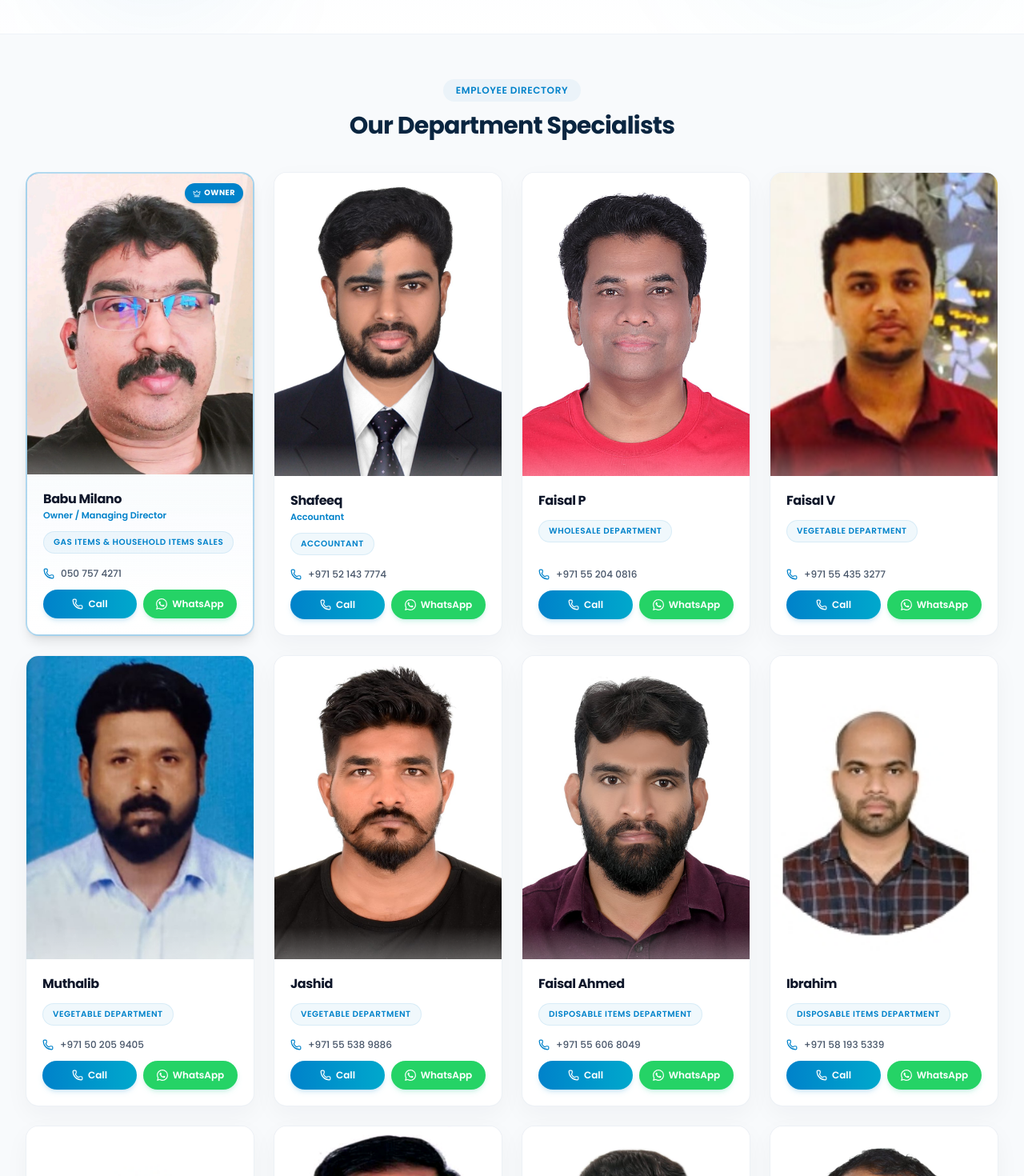
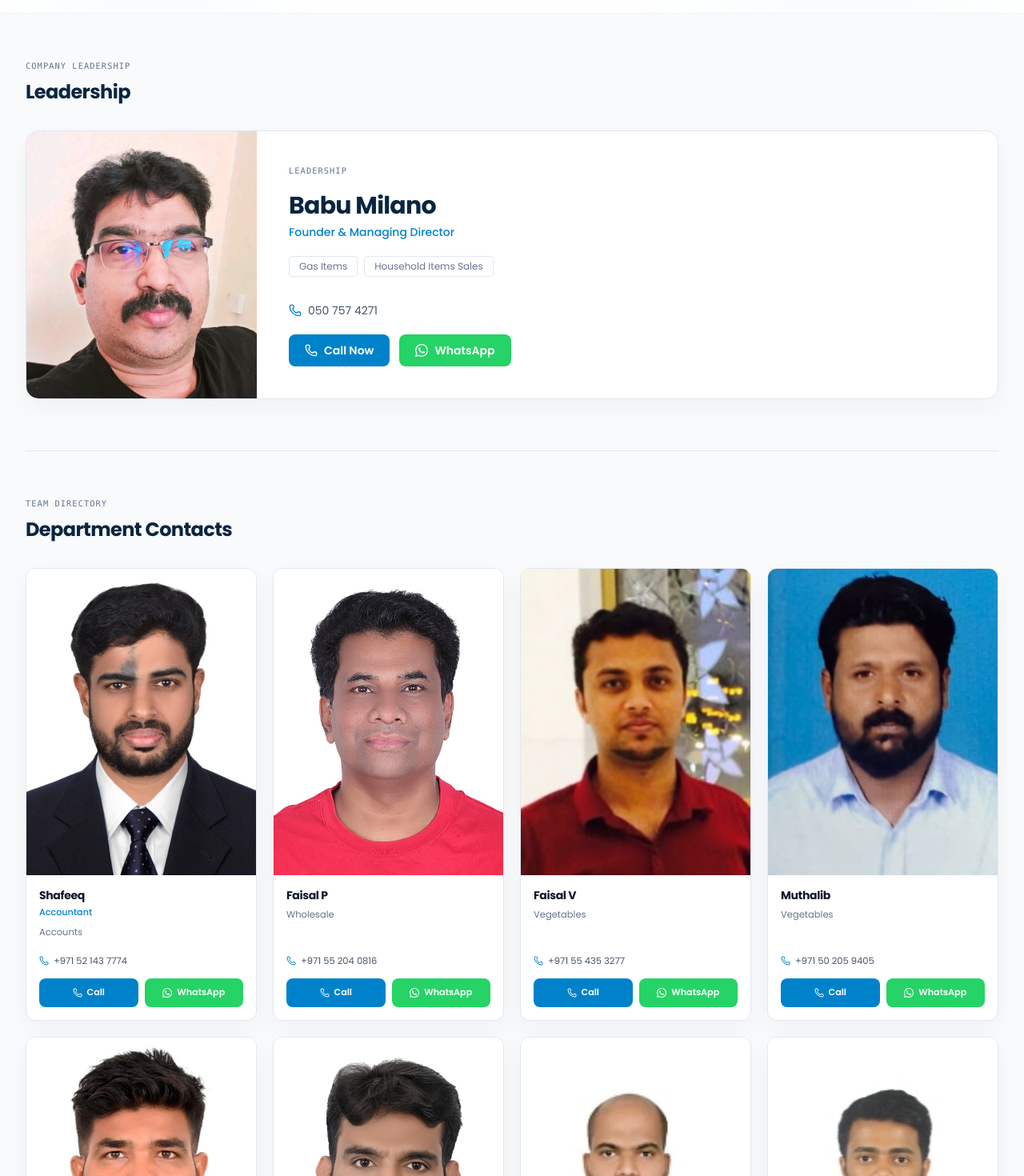
Before and after one commit to HARISALIP/milano_omega, a React (Vite) app: page /employees in a window 1280 px wide. Shown: the part 380-1850 px from the top of the page at 80% size. Built offline with nearby package versions, Linux system fonts and the light colour scheme.

Commit message:
Employees: professional redesign with Leadership section and Department Contacts grid

```diff
--- a/src/pages/Employees.jsx
+++ b/src/pages/Employees.jsx
@@ -1,8 +1,8 @@
 import React from 'react';
 import { motion } from 'framer-motion';
-import { Phone, Crown } from 'lucide-react';
+import { Phone } from 'lucide-react';
 
-// WhatsApp SVG icon (inline, matching brand style)
+// WhatsApp SVG icon
 function WhatsAppIcon({ className }) {
   return (
     <svg
@@ -17,24 +17,25 @@ function WhatsAppIcon({ className }) {
   );
 }
 
-// Employee data array — ordered by hierarchy
-const employees = [
-  {
+// ─── Data ────────────────────────────────────────────────────────────────────
+
+const leader = {
   id: 1,
   name: 'Babu Milano',
-    position: 'Owner / Managing Director',
-    department: 'Gas Items & Household Items Sales',
+  title: 'Founder & Managing Director',
+  departments: ['Gas Items', 'Household Items Sales'],
   phone: '050 757 4271',
   telLink: 'tel:+971507574271',
   whatsapp: 'https://wa.me/971507574271',
   photo: '/images/Babu Milano.jpg',
-    isOwner: true,
-  },
+};
+
+const staff = [
   {
     id: 2,
     name: 'Shafeeq',
-    position: 'Accountant',
-    department: 'Accountant',
+    title: 'Accountant',
+    department: 'Accounts',
     phone: '+971 52 143 7774',
     telLink: 'tel:+971521437774',
     whatsapp: 'https://wa.me/971521437774',
@@ -43,7 +44,7 @@ const employees = [
   {
     id: 3,
     name: 'Faisal P',
-    department: 'Wholesale Department',
+    department: 'Wholesale',
     phone: '+971 55 204 0816',
     telLink: 'tel:+971552040816',
     whatsapp: 'https://wa.me/971552040816',
@@ -52,7 +53,7 @@ const employees = [
   {
     id: 4,
     name: 'Faisal V',
-    department: 'Vegetable Department',
+    department: 'Vegetables',
     phone: '+971 55 435 3277',
     telLink: 'tel:+971554353277',
     whatsapp: 'https://wa.me/971554353277',
@@ -61,7 +62,7 @@ const employees = [
   {
     id: 5,
     name: 'Muthalib',
-    department: 'Vegetable Department',
+    department: 'Vegetables',
     phone: '+971 50 205 9405',
     telLink: 'tel:+971502059405',
     whatsapp: 'https://wa.me/971502059405',
@@ -70,7 +71,7 @@ const employees = [
   {
     id: 6,
     name: 'Jashid',
-    department: 'Vegetable Department',
+    department: 'Vegetables',
     phone: '+971 55 538 9886',
     telLink: 'tel:+971555389886',
     whatsapp: 'https://wa.me/971555389886',
@@ -79,7 +80,7 @@ const employees = [
   {
     id: 7,
     name: 'Faisal Ahmed',
-    department: 'Disposable Items Department',
+    department: 'Disposable Items',
     phone: '+971 55 606 8049',
     telLink: 'tel:+971556068049',
     whatsapp: 'https://wa.me/971556068049',
@@ -88,7 +89,7 @@ const employees = [
   {
     id: 8,
     name: 'Ibrahim',
-    department: 'Disposable Items Department',
+    department: 'Disposable Items',
     phone: '+971 58 193 5339',
     telLink: 'tel:+971581935339',
     whatsapp: 'https://wa.me/971581935339',
@@ -97,7 +98,7 @@ const employees = [
   {
     id: 9,
     name: 'Muhsin',
-    department: 'Disposable Items Department',
+    department: 'Disposable Items',
     phone: '+971 52 535 0247',
     telLink: 'tel:+971525350247',
     whatsapp: 'https://wa.me/971525350247',
@@ -106,7 +107,7 @@ const employees = [
   {
     id: 10,
     name: 'Tajudheen',
-    department: 'Pickle Department',
+    department: 'Pickles',
     phone: '+971 55 857 2879',
     telLink: 'tel:+971558572879',
     whatsapp: 'https://wa.me/971558572879',
@@ -115,7 +116,7 @@ const employees = [
   {
     id: 11,
     name: 'Nisarudheen',
-    department: 'Charcoal Department',
+    department: 'Charcoal',
     phone: '+971 55 517 1107',
     telLink: 'tel:+971555171107',
     whatsapp: 'https://wa.me/971555171107',
@@ -124,7 +125,7 @@ const employees = [
   {
     id: 12,
     name: 'Viswan P',
-    department: 'Dates Department',
+    department: 'Dates',
     phone: '+971 50 173 8519',
     telLink: 'tel:+971501738519',
     whatsapp: 'https://wa.me/971501738519',
@@ -132,8 +133,9 @@ const employees = [
   },
 ];
 
-// Fallback avatar component when photo not available
-function AvatarFallback({ name }) {
+// ─── Fallback Avatar ──────────────────────────────────────────────────────────
+
+function AvatarFallback({ name, large = false }) {
   const initials = name
     .split(' ')
     .map((n) => n[0])
@@ -141,119 +143,185 @@ function AvatarFallback({ name }) {
     .join('');
   return (
     <div
-      className="w-full h-full flex items-center justify-center bg-gradient-to-br from-brand-blue/10 to-brand-cyan/10"
+      className="w-full h-full flex items-center justify-center bg-brand-alt"
       aria-hidden="true"
     >
-      <span className="text-4xl font-bold text-brand-blue/40 select-none">
+      <span
+        className={`font-bold text-brand-blue/30 select-none ${large ? 'text-6xl' : 'text-4xl'}`}
+      >
         {initials}
       </span>
     </div>
   );
 }
 
-// Individual employee card
-function EmployeeCard({ employee, index }) {
-  const isOwner = employee.isOwner === true;
+// ─── Leadership Featured Card ─────────────────────────────────────────────────
 
+function LeadershipCard({ person }) {
+  return (
+    <motion.div
+      initial={{ opacity: 0, y: 24 }}
+      whileInView={{ opacity: 1, y: 0 }}
+      viewport={{ once: true }}
+      transition={{ duration: 0.5 }}
+      className="bg-white border border-brand-border rounded-2xl overflow-hidden shadow-ambient"
+    >
+      <div className="flex flex-col md:flex-row">
+        {/* Photo */}
+        <div className="md:w-64 lg:w-72 shrink-0 bg-brand-alt">
+          <div className="relative w-full aspect-[3/4] md:aspect-auto md:h-full overflow-hidden">
+            {person.photo ? (
+              <img
+                src={person.photo}
+                alt={person.name}
+                loading="lazy"
+                className="w-full h-full object-cover object-top"
+              />
+            ) : (
+              <AvatarFallback name={person.name} large />
+            )}
+          </div>
+        </div>
+
+        {/* Info */}
+        <div className="flex flex-col justify-center p-8 md:p-10">
+          {/* Section marker */}
+          <p className="text-[0.65rem] font-mono tracking-widest text-brand-textMuted uppercase mb-4">
+            Leadership
+          </p>
+
+          {/* Name */}
+          <h2 className="text-2xl sm:text-3xl font-bold text-brand-navy leading-tight mb-1">
+            {person.name}
+          </h2>
+
+          {/* Title */}
+          <p className="text-sm font-medium text-brand-blue mb-5">
+            {person.title}
+          </p>
+
+          {/* Departments */}
+          <div className="flex flex-wrap gap-2 mb-8">
+            {person.departments.map((d) => (
+              <span
+                key={d}
+                className="text-xs text-brand-textMuted border border-brand-border rounded px-3 py-1"
+              >
+                {d}
+              </span>
+            ))}
+          </div>
+
+          {/* Phone */}
+          <a
+            href={person.telLink}
+            className="flex items-center gap-2 text-sm text-brand-textBody hover:text-brand-blue transition-colors duration-200 mb-5"
+          >
+            <Phone className="w-4 h-4 text-brand-blue shrink-0" />
+            {person.phone}
+          </a>
+
+          {/* Action buttons */}
+          <div className="flex flex-wrap gap-3">
+            <a
+              href={person.telLink}
+              className="inline-flex items-center gap-2 px-5 py-2.5 bg-brand-blue text-white text-sm font-semibold rounded-lg hover:bg-brand-navy transition-colors duration-200 focus:outline-none focus-visible:ring-2 focus-visible:ring-brand-blue focus-visible:ring-offset-2"
+              aria-label={`Call ${person.name}`}
+            >
+              <Phone className="w-4 h-4 shrink-0" />
+              Call Now
+            </a>
+            <a
+              href={person.whatsapp}
+              target="_blank"
+              rel="noopener noreferrer"
+              className="inline-flex items-center gap-2 px-5 py-2.5 bg-[#25D366] text-white text-sm font-semibold rounded-lg hover:bg-[#1ebe5d] transition-colors duration-200 focus:outline-none focus-visible:ring-2 focus-visible:ring-[#25D366] focus-visible:ring-offset-2"
+              aria-label={`WhatsApp ${person.name}`}
+            >
+              <WhatsAppIcon className="w-4 h-4 shrink-0" />
+              WhatsApp
+            </a>
+          </div>
+        </div>
+      </div>
+    </motion.div>
+  );
+}
+
+// ─── Staff Card ───────────────────────────────────────────────────────────────
+
+function StaffCard({ employee, index }) {
   return (
     <motion.article
       initial={{ opacity: 0, y: 20 }}
       whileInView={{ opacity: 1, y: 0 }}
       viewport={{ once: true }}
-      transition={{ duration: 0.4, delay: index * 0.06 }}
-      className={
-        isOwner
-          ? 'group relative rounded-2xl overflow-hidden shadow-lg flex flex-col border-2 border-brand-blue/30 bg-gradient-to-b from-brand-blue/5 to-white hover:shadow-xl hover:-translate-y-1.5 transition-all duration-300'
-          : 'group relative bg-white border border-brand-border/60 rounded-2xl overflow-hidden shadow-ambient hover:shadow-ambient-hover hover:-translate-y-1.5 transition-all duration-300 flex flex-col'
-      }
+      transition={{ duration: 0.35, delay: index * 0.05 }}
+      className="group bg-white border border-brand-border rounded-xl overflow-hidden shadow-ambient hover:shadow-ambient-hover hover:-translate-y-1 transition-all duration-300 flex flex-col"
     >
-      {/* Top accent line */}
-      <div
-        className={
-          isOwner
-            ? 'absolute top-0 left-0 right-0 h-1 bg-gradient-to-r from-brand-blue to-brand-cyan'
-            : 'absolute top-0 left-0 right-0 h-0.5 bg-gradient-to-r from-brand-blue to-brand-cyan opacity-0 group-hover:opacity-100 transition-opacity duration-300'
-        }
-      />
-
-      {/* Owner badge */}
-      {isOwner && (
-        <div className="absolute top-3 right-3 z-10 flex items-center gap-1 bg-brand-blue text-white text-[0.6rem] font-bold uppercase tracking-wider px-2.5 py-1 rounded-full shadow-md">
-          <Crown className="w-2.5 h-2.5 shrink-0" />
-          Owner
-        </div>
-      )}
-
-      {/* Photo area — portrait ratio so full body is visible */}
-      <div className="relative w-full aspect-[3/4] overflow-hidden bg-brand-alt">
+      {/* Photo — consistent portrait crop */}
+      <div className="relative w-full aspect-[3/4] overflow-hidden bg-brand-alt shrink-0">
         {employee.photo ? (
           <img
             src={employee.photo}
             alt={`${employee.name} – ${employee.department}`}
             loading="lazy"
-            className="w-full h-full object-cover object-center transition-transform duration-500 group-hover:scale-105"
+            className="w-full h-full object-cover object-center transition-transform duration-500 group-hover:scale-[1.03]"
           />
         ) : (
           <AvatarFallback name={employee.name} />
         )}
-        {/* Subtle bottom fade for photo */}
-        <div className="absolute bottom-0 left-0 right-0 h-10 bg-gradient-to-t from-white/30 to-transparent pointer-events-none" />
       </div>
 
       {/* Card body */}
-      <div className="flex flex-col flex-1 p-5">
+      <div className="flex flex-col flex-1 p-4">
         {/* Name */}
-        <h3 className="text-base font-bold text-brand-textHeading leading-snug group-hover:text-brand-blue transition-colors duration-300">
+        <h3 className="text-sm font-bold text-brand-textHeading leading-snug group-hover:text-brand-blue transition-colors duration-200">
           {employee.name}
         </h3>
 
-        {/* Position label (Owner / Accountant) */}
-        {employee.position && (
-          <p className="text-[0.7rem] font-semibold text-brand-blue mt-0.5 leading-tight">
-            {employee.position}
+        {/* Title if present (e.g. Accountant) */}
+        {employee.title && (
+          <p className="text-[0.7rem] font-medium text-brand-blue mt-0.5">
+            {employee.title}
           </p>
         )}
 
-        {/* Department badge */}
-        <div className="mt-3 mb-4">
-          <span className="inline-block px-3 py-1 rounded-full text-[0.65rem] font-semibold uppercase tracking-wider text-brand-blue bg-brand-blue/6 border border-brand-blue/10">
+        {/* Department — plain text, no pill */}
+        <p className="text-[0.72rem] text-brand-textMuted mt-1 mb-4">
           {employee.department}
-          </span>
-        </div>
+        </p>
 
-        {/* Spacer */}
+        {/* Spacer pushes buttons to bottom */}
         <div className="flex-1" />
 
-        {/* Phone number display */}
+        {/* Phone link */}
         <a
           href={employee.telLink}
-          className="flex items-center gap-2 text-xs font-medium text-brand-textBody hover:text-brand-blue transition-colors duration-200 mb-3 group/phone"
+          className="flex items-center gap-1.5 text-[0.72rem] text-brand-textBody hover:text-brand-blue transition-colors duration-200 mb-3"
         >
-          <Phone className="w-3.5 h-3.5 text-brand-blue shrink-0" />
-          <span>{employee.phone}</span>
+          <Phone className="w-3 h-3 text-brand-blue shrink-0" />
+          {employee.phone}
         </a>
 
-        {/* Action buttons row — flex-wrap keeps both buttons on small screens */}
-        <div className="flex flex-wrap gap-2">
-          {/* Call button */}
+        {/* Buttons */}
+        <div className="flex gap-2">
           <a
             href={employee.telLink}
-            className="flex-1 min-w-[90px] flex items-center justify-center gap-1.5 py-2.5 px-3 bg-gradient-to-r from-brand-blue to-brand-cyan text-white text-xs font-semibold rounded-full shadow-md shadow-brand-blue/15 hover:shadow-lg hover:shadow-brand-blue/25 hover:-translate-y-0.5 transition-all duration-300 focus:outline-none focus-visible:ring-2 focus-visible:ring-brand-blue focus-visible:ring-offset-2"
+            className="flex-1 flex items-center justify-center gap-1.5 py-2 px-2 bg-brand-blue text-white text-[0.7rem] font-semibold rounded-lg hover:bg-brand-navy transition-colors duration-200 focus:outline-none focus-visible:ring-2 focus-visible:ring-brand-blue focus-visible:ring-offset-1"
             aria-label={`Call ${employee.name}`}
           >
-            <Phone className="w-3.5 h-3.5 shrink-0" />
+            <Phone className="w-3 h-3 shrink-0" />
             Call
           </a>
-
-          {/* WhatsApp button */}
           <a
             href={employee.whatsapp}
             target="_blank"
             rel="noopener noreferrer"
-            className="flex-1 min-w-[90px] flex items-center justify-center gap-1.5 py-2.5 px-3 bg-[#25D366] text-white text-xs font-semibold rounded-full shadow-md shadow-emerald-500/15 hover:shadow-lg hover:shadow-emerald-500/25 hover:-translate-y-0.5 transition-all duration-300 focus:outline-none focus-visible:ring-2 focus-visible:ring-emerald-500 focus-visible:ring-offset-2"
+            className="flex-1 flex items-center justify-center gap-1.5 py-2 px-2 bg-[#25D366] text-white text-[0.7rem] font-semibold rounded-lg hover:bg-[#1ebe5d] transition-colors duration-200 focus:outline-none focus-visible:ring-2 focus-visible:ring-[#25D366] focus-visible:ring-offset-1"
             aria-label={`WhatsApp ${employee.name}`}
           >
-            <WhatsAppIcon className="w-3.5 h-3.5 shrink-0" />
+            <WhatsAppIcon className="w-3 h-3 shrink-0" />
             WhatsApp
           </a>
         </div>
@@ -262,18 +330,39 @@ function EmployeeCard({ employee, index }) {
   );
 }
 
+// ─── Section Label ────────────────────────────────────────────────────────────
+
+function SectionHeading({ label, title, delay = 0 }) {
+  return (
+    <motion.div
+      initial={{ opacity: 0, y: 10 }}
+      whileInView={{ opacity: 1, y: 0 }}
+      viewport={{ once: true }}
+      transition={{ duration: 0.4, delay }}
+      className="mb-8"
+    >
+      <p className="text-[0.65rem] font-mono tracking-widest text-brand-textMuted uppercase mb-2">
+        {label}
+      </p>
+      <h2 className="text-xl sm:text-2xl font-bold text-brand-navy">
+        {title}
+      </h2>
+    </motion.div>
+  );
+}
+
+// ─── Page ─────────────────────────────────────────────────────────────────────
+
 export default function Employees() {
   return (
     <div>
 
-      {/* Hero / Page Header */}
+      {/* ── Page Header ───────────────────────────────────────────── */}
       <section className="bg-gradient-to-b from-brand-blue/5 to-white pt-16 pb-12 text-center relative overflow-hidden">
-        {/* Decorative blobs */}
         <div className="absolute top-0 right-[5%] w-[320px] h-[320px] rounded-full bg-brand-cyan/5 blur-[90px] pointer-events-none" />
         <div className="absolute bottom-0 left-[5%] w-[260px] h-[260px] rounded-full bg-brand-blue/5 blur-[70px] pointer-events-none" />
 
         <div className="max-w-3xl mx-auto px-6 md:px-8 relative z-10">
-          {/* Label */}
           <motion.span
             initial={{ opacity: 0, y: -10 }}
             animate={{ opacity: 1, y: 0 }}
@@ -283,7 +372,6 @@ export default function Employees() {
             OUR TEAM
           </motion.span>
 
-          {/* Heading */}
           <motion.h1
             initial={{ opacity: 0, y: -15 }}
             animate={{ opacity: 1, y: 0 }}
@@ -293,44 +381,44 @@ export default function Employees() {
             Meet the People Behind Milano General Trading LLC
           </motion.h1>
 
-          {/* Supporting text */}
           <motion.p
             initial={{ opacity: 0, y: 10 }}
             animate={{ opacity: 1, y: 0 }}
             transition={{ duration: 0.5, delay: 0.12 }}
             className="text-sm sm:text-base text-brand-textBody leading-relaxed max-w-xl mx-auto"
           >
-            Our dedicated team of professionals drives Milano General Trading LLC's operations across wholesale, charcoal, vegetables, pickles, disposables, gas items, household sales, and accounts — serving customers with expertise and care every day.
+            Our dedicated team drives operations across wholesale, vegetables,
+            pickles, disposables, charcoal, dates, gas items, household sales,
+            and accounts — serving customers with expertise and care every day.
           </motion.p>
         </div>
       </section>
 
-      {/* Employee Grid */}
+      {/* ── Main Content ──────────────────────────────────────────── */}
       <section className="py-14 bg-brand-alt border-t border-brand-border/40">
         <div className="max-w-7xl mx-auto px-6 md:px-8">
 
-          {/* Section label */}
-          <motion.div
-            initial={{ opacity: 0, y: 10 }}
-            whileInView={{ opacity: 1, y: 0 }}
-            viewport={{ once: true }}
-            transition={{ duration: 0.4 }}
-            className="text-center mb-10"
-          >
-            <span className="inline-block px-4 py-1.5 rounded-full text-xs font-semibold uppercase tracking-wider text-brand-blue bg-brand-blue/5 mb-3">
-              Employee Directory
-            </span>
-            <h2 className="text-2xl sm:text-3xl font-bold text-brand-navy">
-              Our Department Specialists
-            </h2>
-          </motion.div>
+          {/* ── Leadership ── */}
+          <SectionHeading label="Company Leadership" title="Leadership" />
+          <div className="mb-16">
+            <LeadershipCard person={leader} />
+          </div>
 
-          {/* Responsive card grid */}
-          <div className="grid grid-cols-1 sm:grid-cols-2 lg:grid-cols-3 xl:grid-cols-4 gap-6">
-            {employees.map((employee, idx) => (
-              <EmployeeCard key={employee.id} employee={employee} index={idx} />
+          {/* ── Divider ── */}
+          <div className="border-t border-brand-border mb-14" />
+
+          {/* ── Department Contacts ── */}
+          <SectionHeading
+            label="Team Directory"
+            title="Department Contacts"
+            delay={0.05}
+          />
+          <div className="grid grid-cols-1 sm:grid-cols-2 lg:grid-cols-3 xl:grid-cols-4 gap-5">
+            {staff.map((employee, idx) => (
+              <StaffCard key={employee.id} employee={employee} index={idx} />
             ))}
           </div>
+
         </div>
       </section>
 
```
Lines whose indentation alone changed are shown as unchanged.
